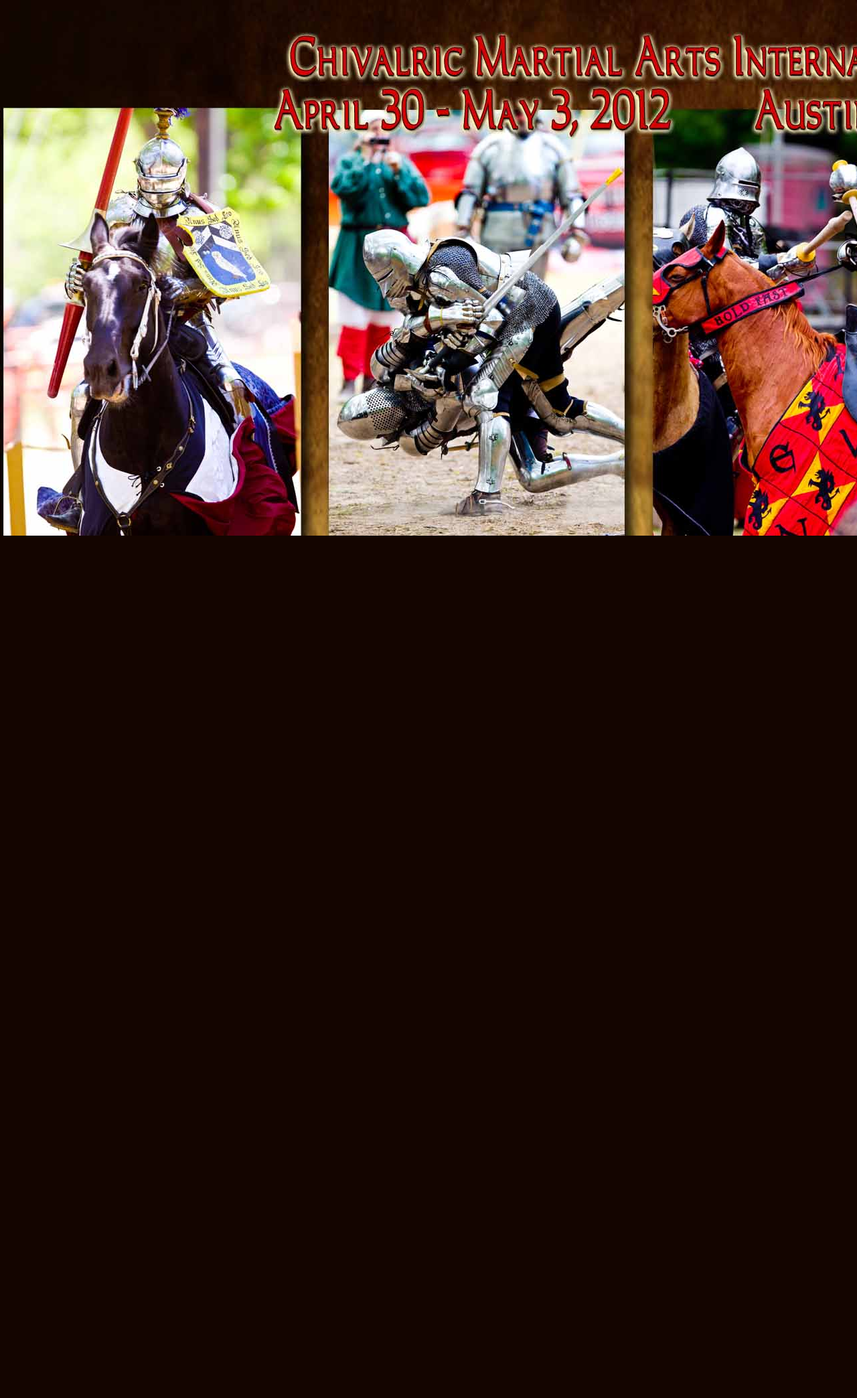
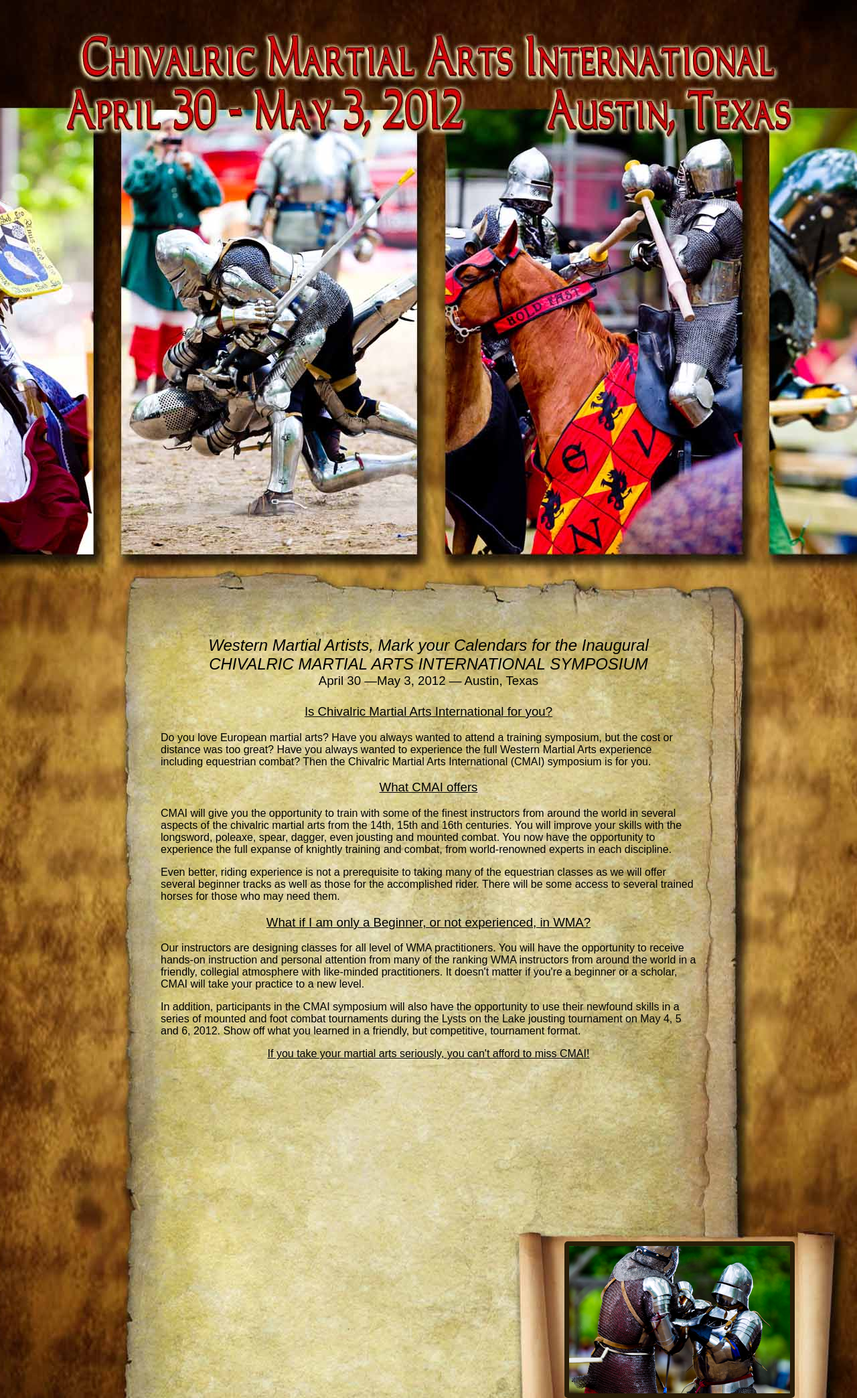
Before and after one commit to XZwanzigX/CMAI, a PHP site: page /wtf.php in a window 1280 px wide. Shown: the whole page at 67% size. Before the commit the page ends 800 px from the top, so only its background shows below. Run offline with PHP 8.4, Linux system fonts and the light colour scheme; some libraries are stand-ins or nearby versions.

Commit message:
did some more onwtf

```diff
--- a/css/structure.css
+++ b/css/structure.css
@@ -1,6 +1,7 @@
 .homePageBody {
     background: url('../img/structure/bg/CMAIHomeBG.jpg') no-repeat scroll;
     background-position: top center;
+    text-align: center;
 }
 
 .otherPageBody {
--- a/css/textStyles.css
+++ b/css/textStyles.css
@@ -22,6 +22,7 @@
 .body-text {
     font-size: 12pt;
     font-family: arial, helvetica, sans-serif;
+    text-align: left;
 }
 
 .home-page-tag {
--- a/wtf.php
+++ b/wtf.php
@@ -16,10 +16,8 @@
         <script type="text/javascript" src="js/slideshow.js"></script>
     </head>
 
-    <body>
-        <div align="center" style="background: url('img/structure/bg/CMAIHomeBG.jpg'); background-position: top center; position:absolute; top:0; left:0; width:1900px; height:2430px;">
-            <?php include('includes/menu.php');?>
-            <div style="position:absolute; top: 950px; left: 557px; width: 800px; margin: 0 auto;">
+    <body class="homePageBody">
+        <div style="position: relative; margin:950px auto 0; width:800px; text-algin:left;">
             <p class="CMAI-Headline-Text">Western Martial Artists, Mark your Calendars for the Inaugural<br> CHIVALRIC MARTIAL ARTS INTERNATIONAL SYMPOSIUM
             <br><em class="CMAI-Date-Text">April 30 &mdash;May 3, 2012 &mdash; Austin, Texas</em>
 
@@ -40,12 +38,11 @@
             <p class="body-text">In addition, participants in the CMAI symposium will also have the opportunity to use their newfound skills in a series of mounted and foot combat tournaments during the Lysts on the Lake jousting tournament on May 4, 5 and 6, 2012.  Show off what you learned in a friendly, but competitive, tournament format.</p>
 
             <p class="home-page-tag">If you take your martial arts seriously, you can't afford to miss CMAI!</p>
-            </div>
-            <div style="position: absolute; top: 1872px; left: 1147px; border: 7px solid #2A1E08; border-radius: 5px;" id="homeSlideshow">
+
+            <div style="position: relative; top: 255px; left: 603px; border: 7px solid #2A1E08; border-radius: 5px;" id="homeSlideshow">
 
             </div>
-            <img src="img/aPlaisance.png" class="aPlaisanceLogo"/>
-
         </div>
+        <img src="img/structure/blank.png" class="blank"/>
     </body>
 </html>
```
Lines whose indentation alone changed are shown as unchanged.
